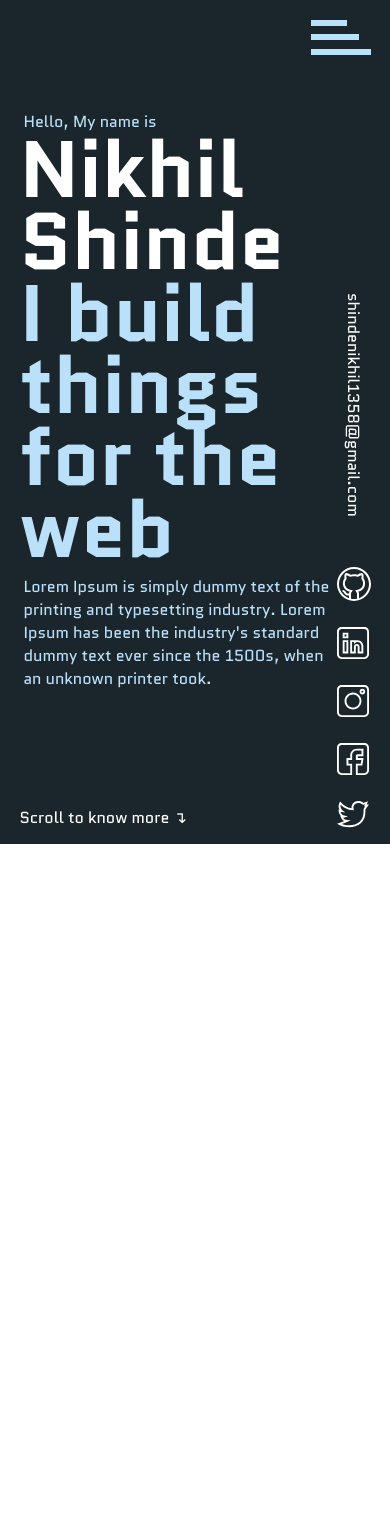
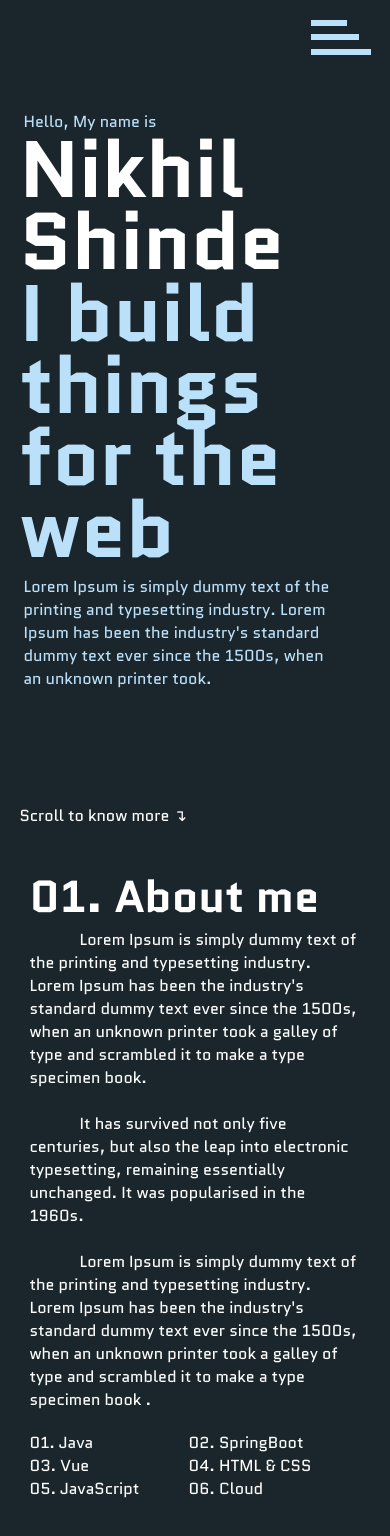
Before and after one commit to nikkkhilshinde/nikkkhilshinde.github.io, a Vue app: page / in a window 390 px wide. Shown: the top 1536 px of the page. Before the commit the page ends 844 px from the top, so only its background shows below. Built offline with nearby package versions, Linux system fonts and the light colour scheme.

Commit message:
refactored code

```diff
--- a/src/App.vue
+++ b/src/App.vue
@@ -27,6 +27,7 @@ export default {
   margin: 0;
   box-sizing: border-box;
   font-family: "Quantico", sans-serif;
+  /* border: 1px solid red; */
 }
 #app{
 	height: 100%;
--- a/src/components/Content.vue
+++ b/src/components/Content.vue
@@ -1,37 +1,17 @@
 <template>
   <div class="content">
-    <div class="box">
-      <div class="row content">
-        <section class="landing">
-          <p class="subtitle">Hello, My name is</p>
-          <p class="title name">Nikhil Shinde</p>
-          <p class="title">I build things for the web</p>
-          <p class="subtitle">
-            Lorem Ipsum is simply dummy text of the printing and typesetting
-            industry. Lorem Ipsum has been the industry's standard dummy text
-            ever since the 1500s, when an unknown printer took.
-          </p>
-        </section>
-      </div>
-      <div class="row footer">
-        Scroll to know more ↴
-      </div>
-    </div>
-    <section class="about"></section>
+    <landing-section></landing-section>
+    <about-section></about-section>
   </div>
 </template>
 
 <script>
-document.addEventListener("scroll", () => {
-  if (window.scrollY > 0) {
-    document.querySelector("p.scroll-text").style.visibility = "hidden";
-  } else {
-    document.querySelector("p.scroll-text").style.visibility = "visible";
-  }
-});
+import Landing from "./Sections/Landing.vue";
+import About from "./Sections/About.vue";
 export default {
-  data() {
-    return {};
+  components: {
+    LandingSection: Landing,
+    AboutSection: About,
   },
 };
 </script>
@@ -40,80 +20,13 @@ export default {
   color: white;
   height: 100%;
 }
-.section-wrapper {
-  display: flex;
-  flex-flow: column;
-  height: 100%;
-  border: 1px solid red;
+
+@media screen and (max-width: 992px) {
 }
-.fill-space {
-  flex-grow: 1;
-}
-section.landing p.title {
-  font-weight: 700;
-  font-size: 5rem;
-  line-height: 72px;
-  color: var(--light-color);
-}
-section.landing p.name {
-  color: white;
-}
-section.landing p.subtitle {
-  font-size: 16px;
-  width: 70%;
-  margin-left: 4px;
-  margin-top: 10px;
-  color: var(--light-color);
-}
-.scroll-text {
-  position: absolute;
-  bottom: 20px;
-  margin-left: 4px;
-  transition: visibility 0s, opacity 0.5s linear;
-}
-
-.box {
-  display: flex;
-  flex-flow: column;
-  height: 100%;
-  margin: 0 15% 0 5%;
-}
-
-.box .row.header {
-  flex: 0 1 auto;
-}
-.box .row.content {
-  padding-top: 150px;
-  flex: 1 1 auto;
-}
-.box .row.footer {
-  flex: 0 1 40px;
-}
-
 @media screen and (max-width: 600px) {
-  .box .row.content {
-    padding-top: 100px;
-  }
-  .content {
-    padding-top: 0;
-  }
-  section.landing p.subtitle {
-    width: 100%;
-  }
 }
 @media screen and (max-width: 380px) {
-  .box .row.content {
-    padding-top: 70px;
-  }
-  section.landing p.title {
-    font-size: 4rem;
-    line-height: 55px;
-  }
 }
 @media screen and (max-width: 340px) {
-  section.landing p.title {
-    font-size: 3rem;
-    line-height: 50px;
-  }
 }
 </style>
--- a/src/components/Navbar.vue
+++ b/src/components/Navbar.vue
@@ -48,8 +48,9 @@ export default {
 
 <style scoped>
 .navbar {
-  position: absolute;
-  width: 100vw;
+  position: fixed;
+   backdrop-filter: blur(20px);
+  width: 100%;
   height: 70px;
   padding: 0 5%;
   display: flex;
@@ -113,7 +114,7 @@ export default {
     display: none;
   }
   .navbar {
-    width: 100vw;
+    width: 100%;
     height: 70px;
     padding: 0 5%;
     display: flex;
@@ -140,7 +141,7 @@ export default {
     transition: 0.5s;
   }
   .nav-items .open {
-    width: 100vw;
+    width: 100%;
   }
 
   .nav-items ul {
@@ -158,7 +159,7 @@ export default {
     transition: 0.3s;
   }
   .open-close {
-    position: absolute;
+    position: fixed;
     z-index: 10;
     margin-top: 20px;
     width: 60px;
--- /dev/null
+++ b/src/components/Sections/About.vue
@@ -0,0 +1,151 @@
+<template>
+  <div>
+    <div class="box">
+      <section class="about">
+        <div class="picture">
+          <img src="../../assets/profile.jpg" alt="profile" />
+        </div>
+        <div class="divider"></div>
+        <div class="text">
+          <h1>01. About me</h1>
+          <p>
+            Lorem Ipsum is simply dummy text of the printing and typesetting
+            industry. Lorem Ipsum has been the industry's standard dummy text
+            ever since the 1500s, when an unknown printer took a galley of type
+            and scrambled it to make a type specimen book.
+          </p>
+          <br />
+          <p>
+            It has survived not only five centuries, but also the leap into
+            electronic typesetting, remaining essentially unchanged. It was
+            popularised in the 1960s.
+          </p>
+          <br />
+          <p>
+            Lorem Ipsum is simply dummy text of the printing and typesetting
+            industry. Lorem Ipsum has been the industry's standard dummy text
+            ever since the 1500s, when an unknown printer took a galley of type
+            and scrambled it to make a type specimen book .
+          </p>
+          <div class="bullets">
+            <div>01. Java</div>
+            <div>02. SpringBoot</div>
+            <div>03. Vue</div>
+            <div>04. HTML & CSS</div>
+            <div>05. JavaScript</div>
+            <div>06. Cloud</div>
+          </div>
+        </div>
+      </section>
+    </div>
+  </div>
+</template>
+
+<script>
+export default {};
+</script>
+
+<style scoped>
+.box {
+  height: 100vh;
+}
+section.about {
+  display: flex;
+  height: 100vh;
+  /* border: 1px solid white; */
+  margin-left: 20%;
+  margin-right: 20%;
+  padding-top: 100px;
+  padding-bottom: 100px;
+}
+section.about > div.divider {
+  flex-wrap: unset;
+  flex-grow: unset;
+  margin: 0 10px;
+  /* border: 1px solid white; */
+  background-color: white;
+  width: 1px;
+}
+section.about > div.picture {
+  width: 30%;
+}
+section.about > div.text {
+  /* border: 1px solid white; */
+  padding: 0 10px;
+  width: 70%;
+}
+section.about p {
+  text-indent: 50px;
+}
+section.about > div.picture > img {
+  width: 100%;
+  height: 100%;
+  object-fit: cover;
+  border-radius: 12px;
+}
+h1 {
+  font-size: 3rem;
+}
+.bullets {
+  display: grid;
+  grid-template-columns: auto auto;
+  width: 100%;
+  margin-top: 20px;
+  /* border: 1px solid white; */
+  /* flex-direction: row; */
+}
+.bullets div {
+  /* border: 1px solid white; */
+}
+.bullets .row {
+  display: flex;
+  /* flex-direction: column; */
+  /* flex-grow: 1;
+  flex-wrap: 0; */
+  flex-direction: column;
+}
+
+@media screen and (max-width: 992px) {
+  section.about {
+    margin-left: 10%;
+    margin-right: 15%;
+    margin-top: 50px;
+    /* border: 1px solid white; */
+  }
+  section.about > div.text {
+    width: 100%;
+  }
+  section.about > div.divider {
+    display: none;
+  }
+  section.about > div.picture {
+    display: none;
+  }
+}
+@media screen and (max-width: 600px) {
+  section.about {
+    margin-left: 5%;
+    margin-right: 15%;
+    margin-top: 50px;
+    /* border: 1px solid white; */
+  }
+  h1 {
+    font-size: 2.8rem;
+  }
+}
+@media screen and (max-width: 440px) {
+  section.about {
+    margin-left: 5%;
+    margin-right: 5%;
+    margin-top: 0;
+    /* border: 1px solid white; */
+  }
+  section.about{
+      padding-top: 20px;
+  }
+}
+@media screen and (max-width: 380px) {
+}
+@media screen and (max-width: 340px) {
+}
+</style>
--- /dev/null
+++ b/src/components/Sections/Landing.vue
@@ -0,0 +1,104 @@
+<template>
+  <div>
+    <div class="box">
+      <div class="row content">
+        <section class="landing">
+          <p class="subtitle">Hello, My name is</p>
+          <p class="title name">Nikhil Shinde</p>
+          <p class="title">I build things for the web</p>
+          <p class="subtitle">
+            Lorem Ipsum is simply dummy text of the printing and typesetting
+            industry. Lorem Ipsum has been the industry's standard dummy text
+            ever since the 1500s, when an unknown printer took.
+          </p>
+        </section>
+      </div>
+      <div class="row footer">
+        Scroll to know more ↴
+      </div>
+    </div>
+  </div>
+</template>
+
+<script>
+document.addEventListener("scroll", () => {
+  if (window.scrollY > 0) {
+    document.querySelector(".footer").style.visibility = "hidden";
+  } else {
+    document.querySelector(".footer").style.visibility = "visible";
+  }
+});
+export default {};
+</script>
+
+<style scoped>
+section.landing p.title {
+  font-weight: 700;
+  font-size: 5rem;
+  line-height: 72px;
+  color: var(--light-color);
+}
+section.landing p.name {
+  color: white;
+}
+section.landing p.subtitle {
+  font-size: 16px;
+  width: 70%;
+  margin-left: 4px;
+  margin-top: 10px;
+  color: var(--light-color);
+}
+.scroll-text {
+  position: absolute;
+  bottom: 20px;
+  margin-left: 4px;
+  transition: visibility 0s, opacity 0.5s linear;
+}
+
+.box {
+  display: flex;
+  flex-flow: column;
+  height: 100vh;
+  margin: 0 15% 0 5%;
+}
+
+.box .row.header {
+  flex: 0 1 auto;
+}
+.box .row.content {
+  padding-top: 210px;
+  flex: 1 1 auto;
+}
+.box .row.footer {
+  flex: 0 1 40px;
+}
+@media screen and (max-width: 600px) {
+  h1 {
+    font-size: 2.8rem;
+  }
+  .box .row.content {
+    padding-top: 100px;
+  }
+  .content {
+    padding-top: 0;
+  }
+  section.landing p.subtitle {
+    width: 100%;
+  }
+}
+@media screen and (max-width: 380px) {
+  .box .row.content {
+    padding-top: 70px;
+  }
+  section.landing p.title {
+    font-size: 4rem;
+    line-height: 55px;
+  }
+}
+@media screen and (max-width: 340px) {
+  section.landing p.title {
+    font-size: 3rem;
+    line-height: 50px;
+  }
+}
+</style>
--- a/src/components/Sidebar.vue
+++ b/src/components/Sidebar.vue
@@ -150,7 +150,10 @@ svg:hover path {
     margin: 5px 0;
   }
 }
-@media screen and (max-width: 340px){
+@media screen and (max-width: 440px) {
+  .sidebar {
+    display: none;
+  }
   .email {
     margin: 10px 0;
   }
--- a/src/components/Wrapper.vue
+++ b/src/components/Wrapper.vue
@@ -20,8 +20,8 @@ export default {
 </script>
 <style scoped>
 .container {
-  width: 100vw;
-  height: 100%;
+  width: 100%;
+  height: fit-content;
   background-color: var(--background-color);
 }
 </style>
```
Also changed, not shown: src/assets/profile.jpg (added).
